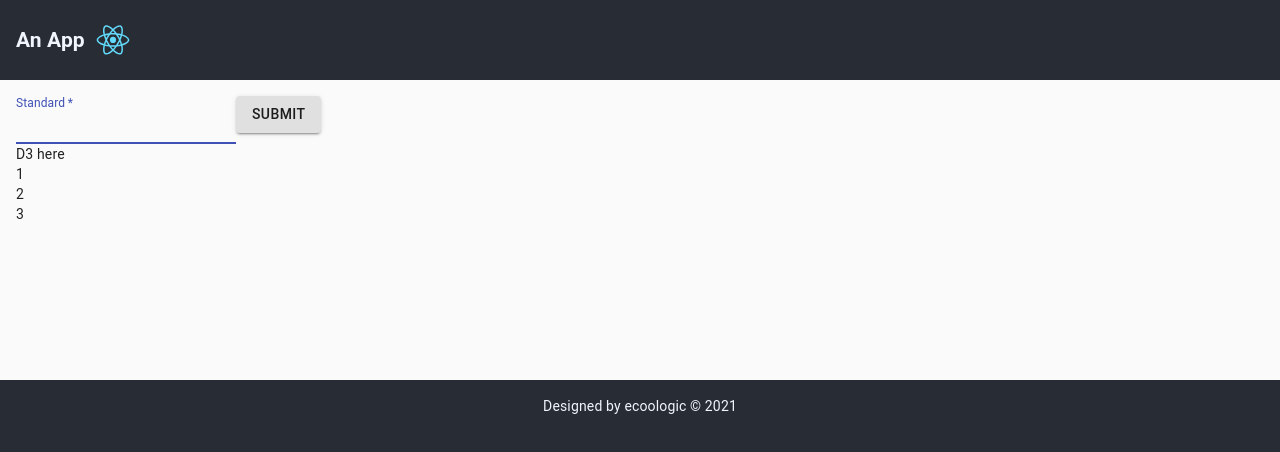
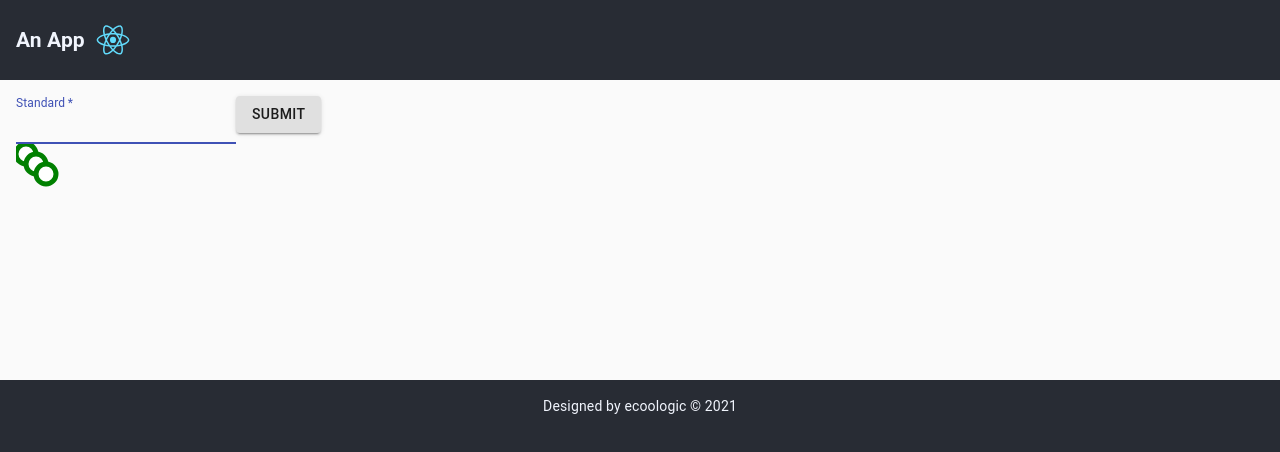
Before and after one commit to ecoologic/react-d3, a React (Create React App) app: page / in a window 1280 px wide. Shown: the top 452 px of the page. Built offline with nearby package versions, Linux system fonts and the light colour scheme.

Commit message:
D3 <circle>

```diff
--- a/src/Graph/index.tsx
+++ b/src/Graph/index.tsx
@@ -1,22 +1,24 @@
 import React from 'react';
 import * as d3 from 'd3';
-
-const graphId = 'theGraph';
 
 const Graph = (): JSX.Element => {
   const graphRef = React.useRef(null);
   React.useEffect(() => {
     // d3.select(`#${graphId}`).style("color", "green");
-    d3.select(`#${graphId}`)
-      .selectAll('div')
+    d3.select(`#nodeGroup`)
+      .selectAll('circle')
       .data([1, 2, 3])
       .enter()
-      .append('div')
-      .text((data) => data);
+      .append('circle')
+      .attr('cx', (n) => n * 10)
+      .attr('cy', (n) => n * 10)
+      .attr('r', 10);
   }, []);
   return (
-    <div id={graphId} ref={graphRef} className="Graph">
-      D3 here
+    <div id="graphId" ref={graphRef} className="Graph">
+      <svg xmlns="http://www.w3.org/2000/svg">
+        <g id="nodeGroup" fill="white" stroke="green" strokeWidth="5"></g>
+      </svg>
     </div>
   );
 };
```
